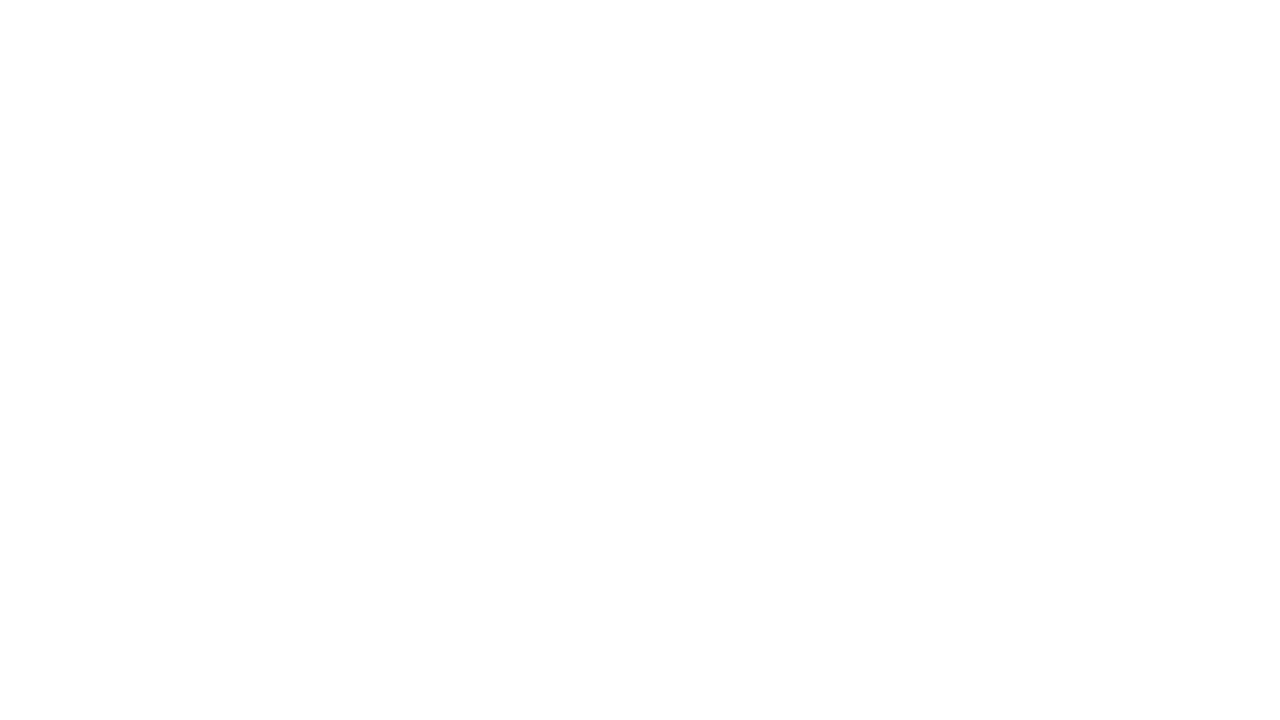
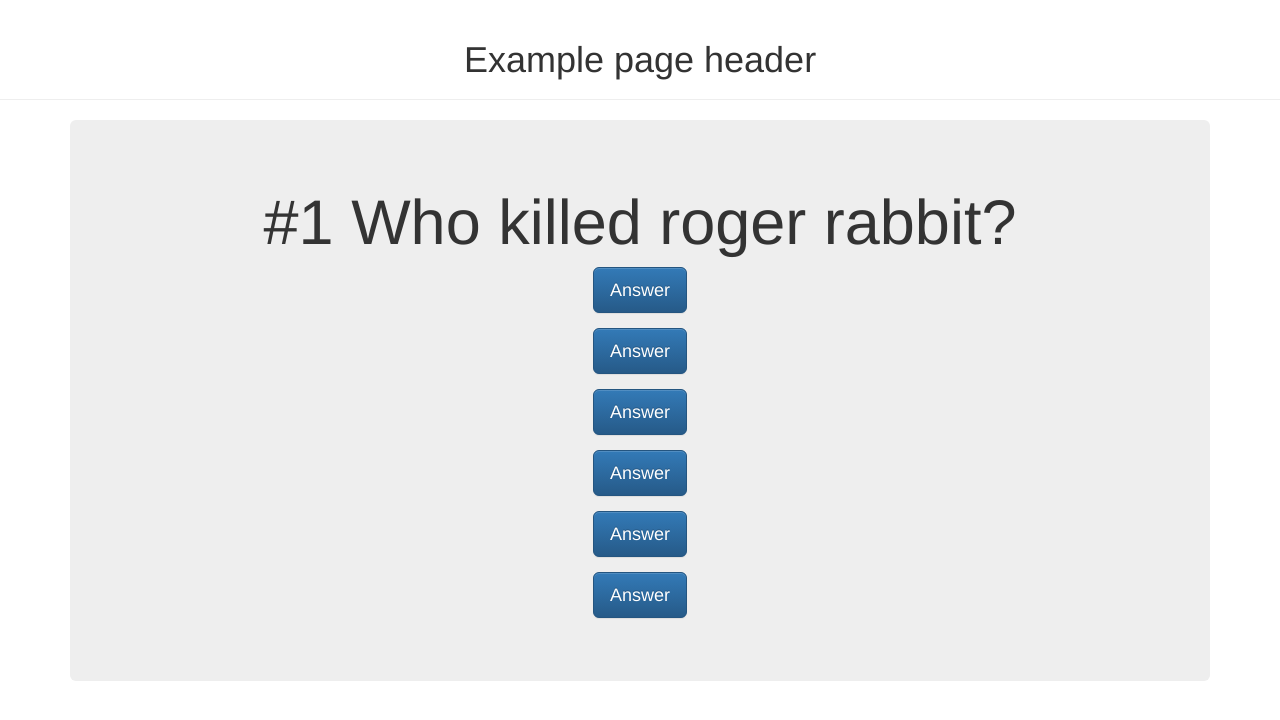
Before and after one commit to whats-a-handle/TriviaGame, a plain HTML site: page index.html in a window 1280 px wide. Drawn offline with nearby package versions, Linux system fonts and the light colour scheme.

Commit message:
Basic html structure and prototyping

```diff
--- a/index.html
+++ b/index.html
@@ -13,7 +13,24 @@
 
 </head>
 <body>
+	<header>
+		<div class="page-header text-center">
+  			<h1>Example page header</h1>
+		</div>
+ </header>
+	<div class="container jumbo-container">
+		<div class="jumbotron text-center">
+			  <h1>#1 Who killed roger rabbit?</h1>
+				<p><a class="btn btn-primary btn-lg" role="button">Answer</a></p>
+				<p><a class="btn btn-primary btn-lg" role="button">Answer</a></p>
+				<p><a class="btn btn-primary btn-lg" role="button">Answer</a></p>
+				<p><a class="btn btn-primary btn-lg" role="button">Answer</a></p>
+				<p><a class="btn btn-primary btn-lg" role="button">Answer</a></p>
+				<p><a class="btn btn-primary btn-lg" role="button">Answer</a></p>
 
+
+		</div>
+</div>
 <script src="./assets/javascript/game.js"></script>
 
 </body>
```
